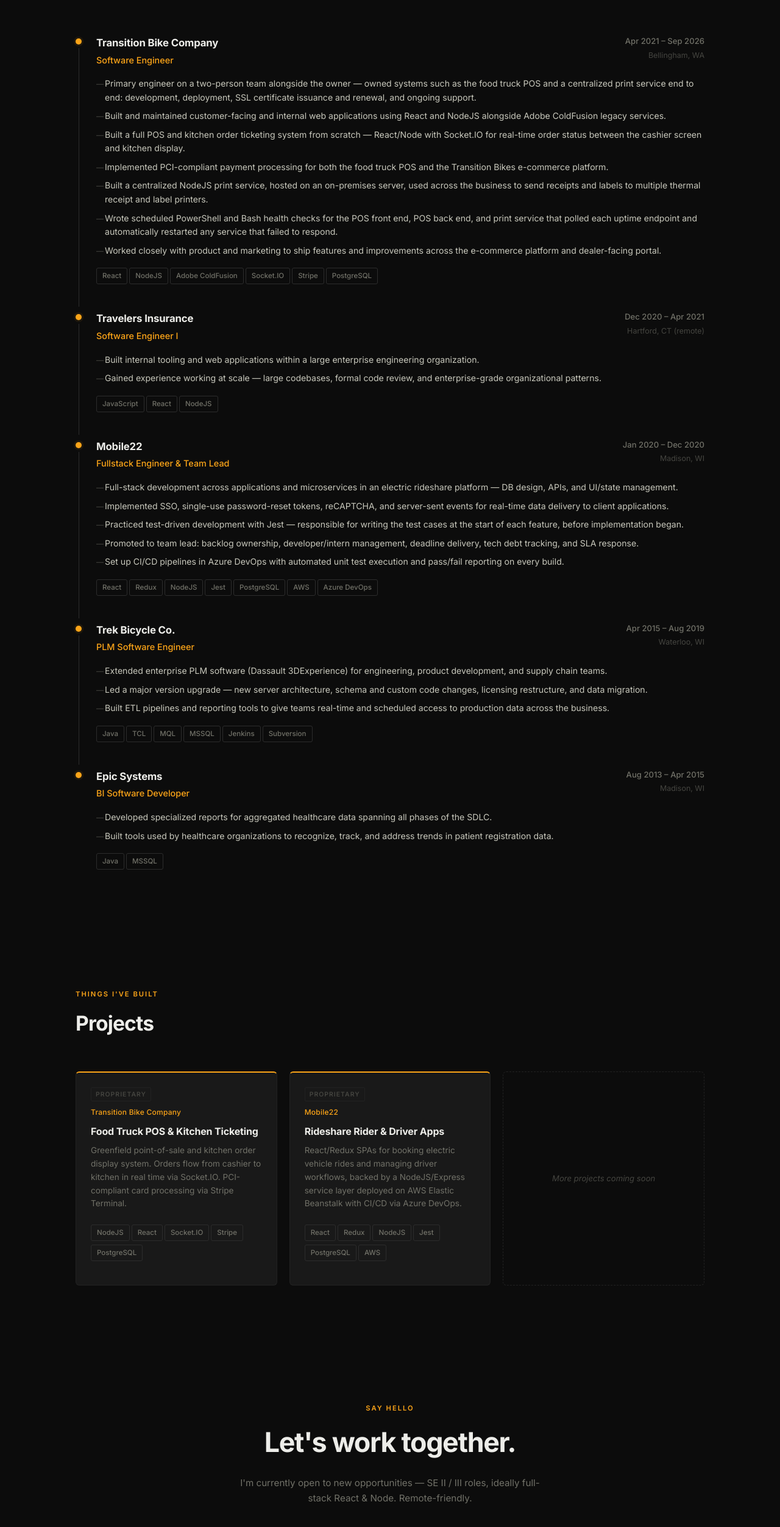
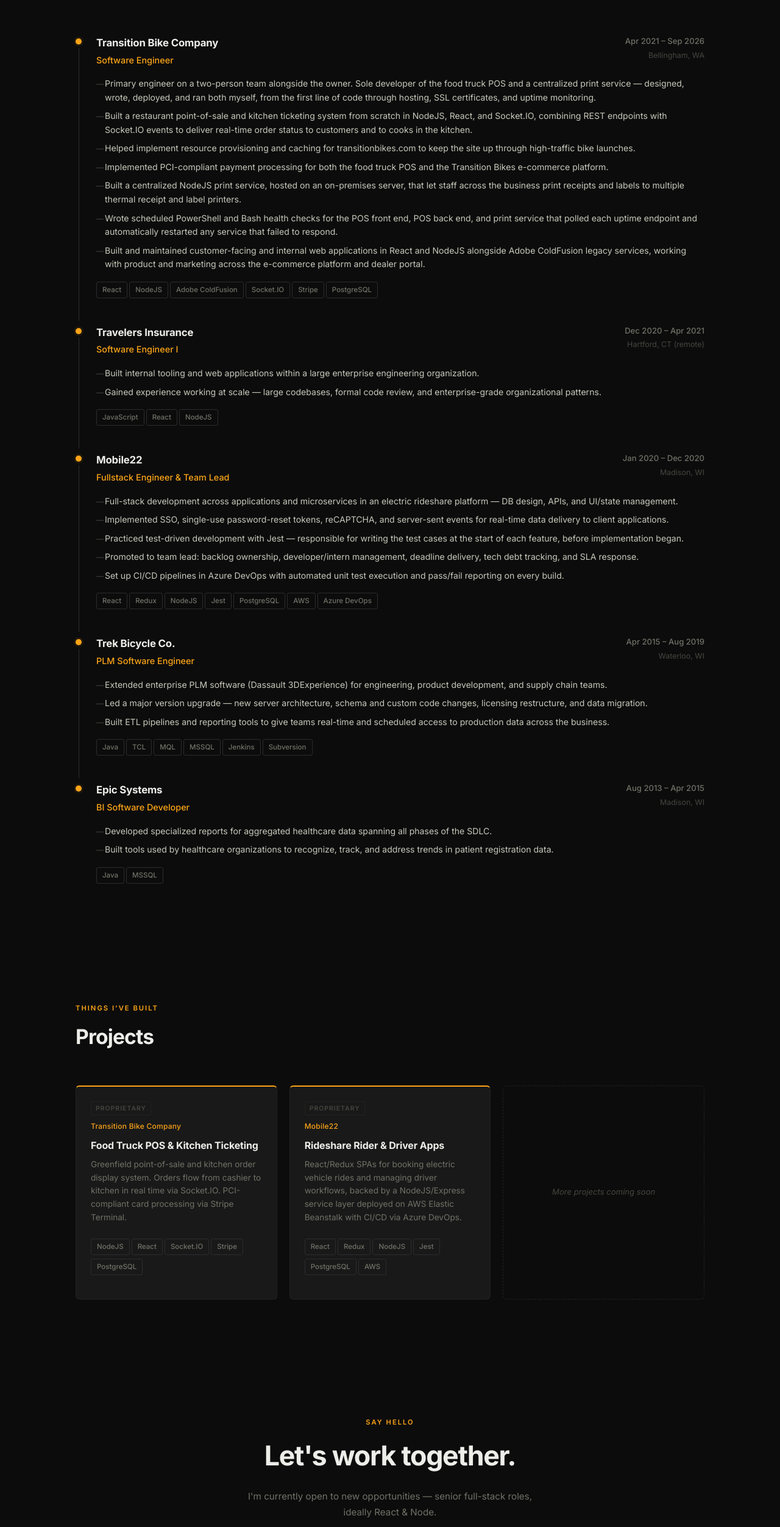
Before and after one commit to malerba423/jmalerba-portfolio, a React (Vite) app: page / in a window 1280 px wide. Shown: the part 1580-4084 px from the top of the page at 61% size. Built offline with nearby package versions, Linux system fonts and the light colour scheme; the HTML template or start-up script is replaced by a standard one.

Commit message:
more tweaks

```diff
--- a/src/components/Contact.tsx
+++ b/src/components/Contact.tsx
@@ -8,8 +8,8 @@
         <p className="section-eyebrow">Say hello</p>
         <h2 className="contact__title">Let's work together.</h2>
         <p className="contact__sub">
-          I'm currently open to new opportunities — SE II / III roles, ideally full-stack
-          React &amp; Node. Remote-friendly.
+          I'm currently open to new opportunities — senior full-stack roles, ideally
+          React &amp; Node.
         </p>
         <a href={`mailto:${profile.email}`} className="btn btn-primary contact__btn">
           {profile.email}
--- a/src/components/ResumeDocument.tsx
+++ b/src/components/ResumeDocument.tsx
@@ -56,6 +56,7 @@
           <Text style={s.title}>{profile.title}</Text>
           <View style={s.contact}>
             <Link src={`mailto:${profile.email}`} style={s.link}>{profile.email}</Link>
+            <Text>{profile.phone}</Text>
             <Link src={`https://${profile.website}`} style={s.link}>https://{profile.website}</Link>
           </View>
           <Text style={s.bio}>{profile.bio}</Text>
--- a/src/data.ts
+++ b/src/data.ts
@@ -25,13 +25,13 @@
     dates: 'Apr 2021 – Sep 2026',
     tech: ['React', 'NodeJS', 'Adobe ColdFusion', 'Socket.IO', 'Stripe', 'PostgreSQL'],
     bullets: [
-      'Primary engineer on a two-person team alongside the owner — owned systems such as the food truck POS and a centralized print service end to end: development, deployment, SSL certificate issuance and renewal, and ongoing support.',
-      'Built and maintained customer-facing and internal web applications using React and NodeJS alongside Adobe ColdFusion legacy services.',
-      'Built a full POS and kitchen order ticketing system from scratch — React/Node with Socket.IO for real-time order status between the cashier screen and kitchen display.',
+      'Primary engineer on a two-person team alongside the owner. Sole developer of the food truck POS and a centralized print service — designed, wrote, deployed, and ran both myself, from the first line of code through hosting, SSL certificates, and uptime monitoring.',
+      'Built a restaurant point-of-sale and kitchen ticketing system from scratch in NodeJS, React, and Socket.IO, combining REST endpoints with Socket.IO events to deliver real-time order status to customers and to cooks in the kitchen.',
+      'Helped implement resource provisioning and caching for transitionbikes.com to keep the site up through high-traffic bike launches.',
       'Implemented PCI-compliant payment processing for both the food truck POS and the Transition Bikes e-commerce platform.',
-      'Built a centralized NodeJS print service, hosted on an on-premises server, used across the business to send receipts and labels to multiple thermal receipt and label printers.',
+      'Built a centralized NodeJS print service, hosted on an on-premises server, that let staff across the business print receipts and labels to multiple thermal receipt and label printers.',
       'Wrote scheduled PowerShell and Bash health checks for the POS front end, POS back end, and print service that polled each uptime endpoint and automatically restarted any service that failed to respond.',
-      'Worked closely with product and marketing to ship features and improvements across the e-commerce platform and dealer-facing portal.',
+      'Built and maintained customer-facing and internal web applications in React and NodeJS alongside Adobe ColdFusion legacy services, working with product and marketing across the e-commerce platform and dealer portal.',
     ],
   },
   {
@@ -87,7 +87,7 @@
 export const education = {
   school: 'University of Miami',
   year: '2013',
-  degree: 'Bachelors in Computer Science, Finance',
+  degree: 'B.S. in Computer Science and Finance',
   details: 'Minor in Graphic Design · GPA 3.9/4.0',
 }
 
@@ -140,6 +140,7 @@
   name: 'Joel Malerba',
   title: 'Full-Stack Software Engineer',
   email: 'malerba423@gmail.com',
+  phone: '(518) 881-8563',
   website: 'jmalerba.dev',
   bio: '13 years building production systems across e-commerce, transportation, healthcare, and the bike industry. React & Node on the daily — with a solid grounding in the messy back-office systems that actually run businesses.',
 }
```
